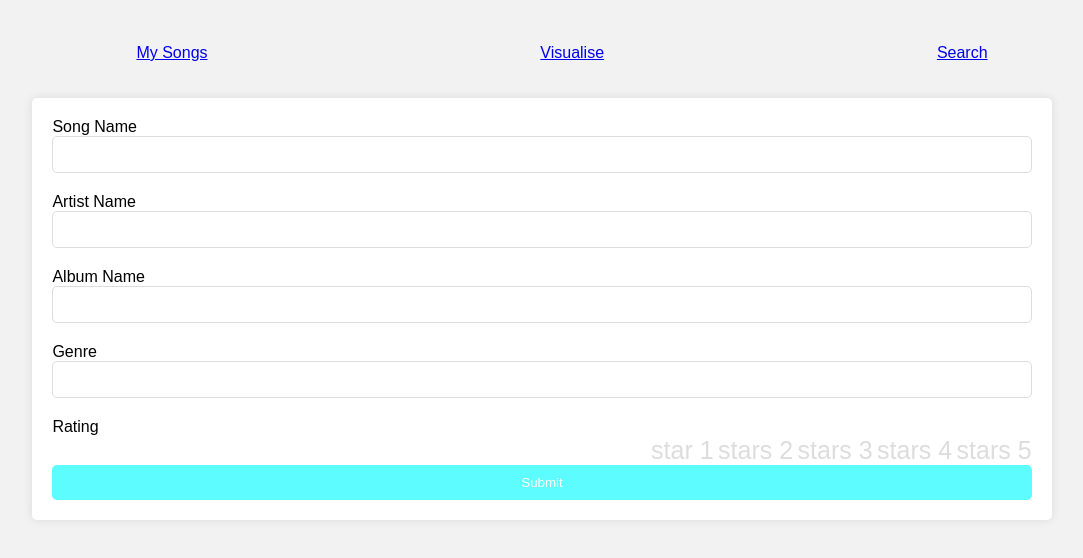
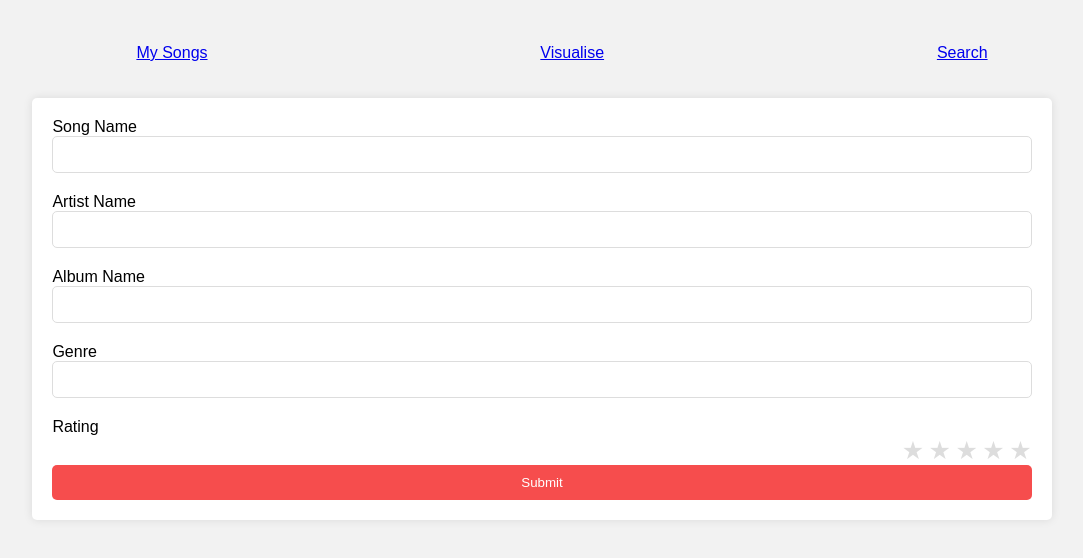
Before and after one commit to gthmsrnvs/DECO2017, a plain HTML site: page index.html in a window 1280 px wide. Shown: the whole page, without its empty margins (98-1181 px from the left). Drawn offline with Linux system fonts and the light colour scheme.

Commit message:
fix the star emojis with a black star.

```diff
--- a/index.html
+++ b/index.html
@@ -30,15 +30,15 @@
         <label for="rating">Rating</label>
         <div class="rating">
           <input type="radio" id="star5" name="rate" value="5" />
-          <label for="star5" title="text">5 stars</label>
+          <label for="star5" title="text">★</label>
           <input type="radio" id="star4" name="rate" value="4" />
-          <label for="star4" title="text">4 stars</label>
+          <label for="star4" title="text">★</label>
           <input type="radio" id="star3" name="rate" value="3" />
-          <label for="star3" title="text">3 stars</label>
+          <label for="star3" title="text">★</label>
           <input type="radio" id="star2" name="rate" value="2" />
-          <label for="star2" title="text">2 stars</label>
+          <label for="star2" title="text">★</label>
           <input type="radio" id="star1" name="rate" value="1" />
-          <label for="star1" title="text">1 star</label>
+          <label for="star1" title="text">★</label>
         </div>
         <input type="submit" value="Submit" />
       </form>
--- a/style.css
+++ b/style.css
@@ -57,7 +57,7 @@ body {
 
   form input[type="submit"] {
     padding: 10px;
-    background-color: #5cfcff;
+    background-color: #f64d4d;
     border: none;
     border-radius: 5px;
     color: #fff;
@@ -66,5 +66,5 @@ body {
   }
 
   form input[type="submit"]:hover {
-    background-color: #4db8bf;
+    background-color: #f68b8b;
   }
```
